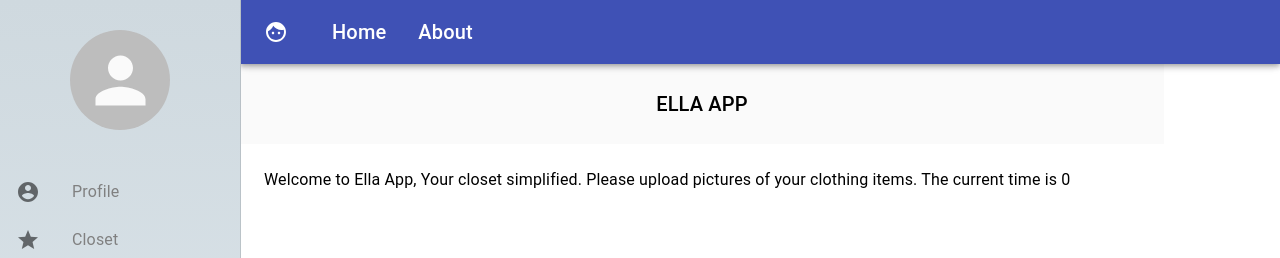
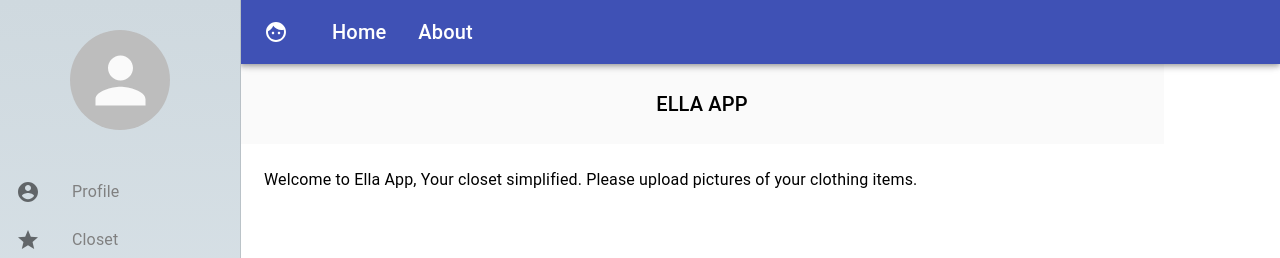
Before and after one commit to wksheehan/ella-app, a React (Create React App) app: page / in a window 1280 px wide. Shown: the top 258 px of the page. Built offline with nearby package versions, Linux system fonts and the light colour scheme; no server answers.

Commit message:
Remove time stuff

```diff
--- a/src/App.js
+++ b/src/App.js
@@ -1,17 +1,10 @@
 //import React from 'react';
-import React, {useState, useEffect, Component } from 'react';
+import React  from 'react';
 //import logo from './logo.svg';
 import './App.css';
 import Home from './pages/Home';
 
 function App() {
-  const [currentTime, setCurrentTime] = useState(0);
-
-  useEffect(() => {
-    fetch('/time').then(res => res.json()).then(data => {
-      setCurrentTime(data.time);
-    });
-  }, []);
   return <Home />;
 }
 
--- a/src/components/MainContent.js
+++ b/src/components/MainContent.js
@@ -1,6 +1,5 @@
 import React, { useState, useEffect } from 'react';
 import { makeStyles } from '@material-ui/core/styles';
-import { Grid } from '@material-ui/core';
 import { Typography } from '@material-ui/core';
 
 const useStyles = makeStyles(theme => ({
@@ -23,14 +22,6 @@ const useStyles = makeStyles(theme => ({
 
 function MainContent() {
   const classes = useStyles()
-  const [currentTime, setCurrentTime] = useState(0);
-
-  useEffect(() => {
-    fetch('/time').then(res => res.json()).then(data => {
-      setCurrentTime(data.time);
-    });
-  }, []);
-
   return (
     <main className={classes.fullWidth}>
       <div className={classes.toolbar} />
@@ -40,7 +31,6 @@ function MainContent() {
       <div className={classes.content}>
         <Typography paragraph>
           Welcome to Ella App, Your closet simplified. Please upload pictures of your clothing items.
-          The current time is {currentTime}
         </Typography>
       </div>
     </main>
--- a/src/components/SideMenu.js
+++ b/src/components/SideMenu.js
@@ -56,7 +56,7 @@ function SideMenu() {
             <ListItemIcon>
               {index  === 0 ? <AccountCircle /> :
               index === 1 ? <StarIcon /> :
-              index == 2 ? <WbSunnyIcon /> :
+              index === 2 ? <WbSunnyIcon /> :
               <ExitToApp />}
             </ListItemIcon>
             <ListItemText primary={text} />
```
